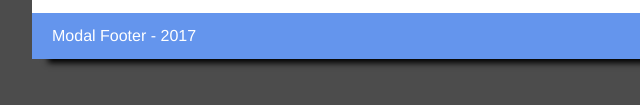
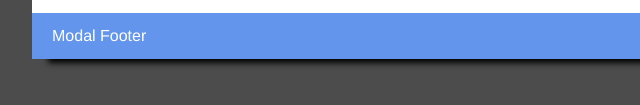
Before and after one commit to john-prowell/simple-modal, a plain HTML site: page index.html in a window 1280 px wide. Both pictures are taken after a click on the button "Click Me". Shown: the part 457-562 px from the top of the page, 288-928 px from the left. Drawn offline with Linux system fonts and the light colour scheme.

Commit message:
footer text change

```diff
--- a/index.html
+++ b/index.html
@@ -31,7 +31,7 @@
                         harum qui nemo nulla reiciendis iste?</p>
                 </div>
                 <div class="modal-footer">
-                    <p>Modal Footer - 2017</p>
+                    <p>Modal Footer</p>
                 </div>
             </div>
         </div>
```
